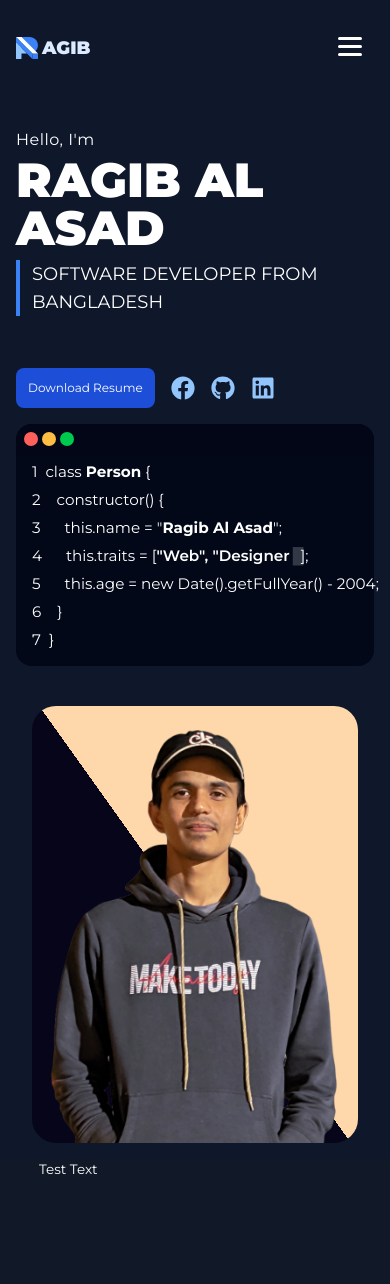
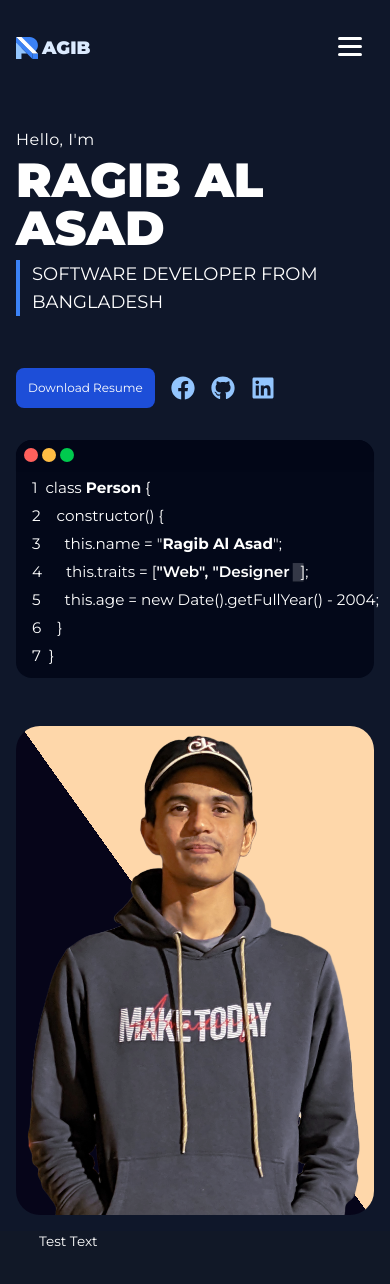
Before and after one commit to ragibalasad/ragib-portfolio, a Next.js app: page / in a window 390 px wide. Shown: the top 1284 px of the page. Built offline with nearby package versions, Linux system fonts and the light colour scheme.

Commit message:
fixed social-links spacing and hover

```diff
--- a/components/Header/Header.jsx
+++ b/components/Header/Header.jsx
@@ -60,12 +60,12 @@ const Header = () => {
             <div className="w-max flex gap-4">
               <a
                 href=""
-                className="bg-blue-700 text-white p-3 rounded-lg text-xs"
+                className="bg-blue-700 hover:bg-blue-500 transition-colors text-white p-3 rounded-lg text-xs"
               >
                 Download Resume
               </a>
 
-              <div className="flex gap-4 text-2xl my-auto text-blue-300">
+              <div className="social-links flex gap-4 text-2xl my-auto text-blue-300">
                 <a href="https://facebook.com/ragibalasad" target="_blank">
                   <FaFacebook />
                 </a>
@@ -81,7 +81,7 @@ const Header = () => {
         </div>
         <motion.div
           style={{ y: yTerminal }}
-          className="terminal w-1/2 flex justify-center items-end pb-12 z-10"
+          className="terminal w-1/2 flex justify-center items-end pb-10 my-4 z-10"
         >
           <motion.div
             className="terminal-win"
--- a/src/app/app.css
+++ b/src/app/app.css
@@ -137,16 +137,11 @@ textarea {
 }
 
 .social-links a {
-  transition: 0.3s ease-in-out;
+  @apply transition-colors;
 }
 
 .social-links a:hover {
-  @apply text-sky-500;
-}
-
-.social-links a.btn {
-  border-bottom-width: 3px;
-  @apply border-b-sky-500;
+  @apply text-white;
 }
 
 .showcase-img img {
--- a/src/app/globals.css
+++ b/src/app/globals.css
@@ -51,7 +51,7 @@
   }
 
   .header .container {
-    @apply block pt-20 mb-6;
+    @apply block pt-20 mb-4;
   }
 
   .intro .info {
@@ -71,12 +71,8 @@
     @apply w-auto mx-auto px-4 pt-8;
   }
 
-  .social-links {
-    @apply m-0 mb-4;
-  }
-
   .showcase-img {
-    @apply relative px-4 pt-4 rounded-3xl mx-8 mb-4;
+    @apply relative px-2 rounded-3xl mx-4 mb-4;
     background: linear-gradient(
       54.5deg,
       rgba(6, 5, 25) 50%,
@@ -94,7 +90,7 @@
     box-shadow: none;
   }
   .terminal-body {
-    @apply my-1 mb-2 px-4 pb-1;
+    @apply my-1 mb-2 px-4;
   }
 }
 
```
